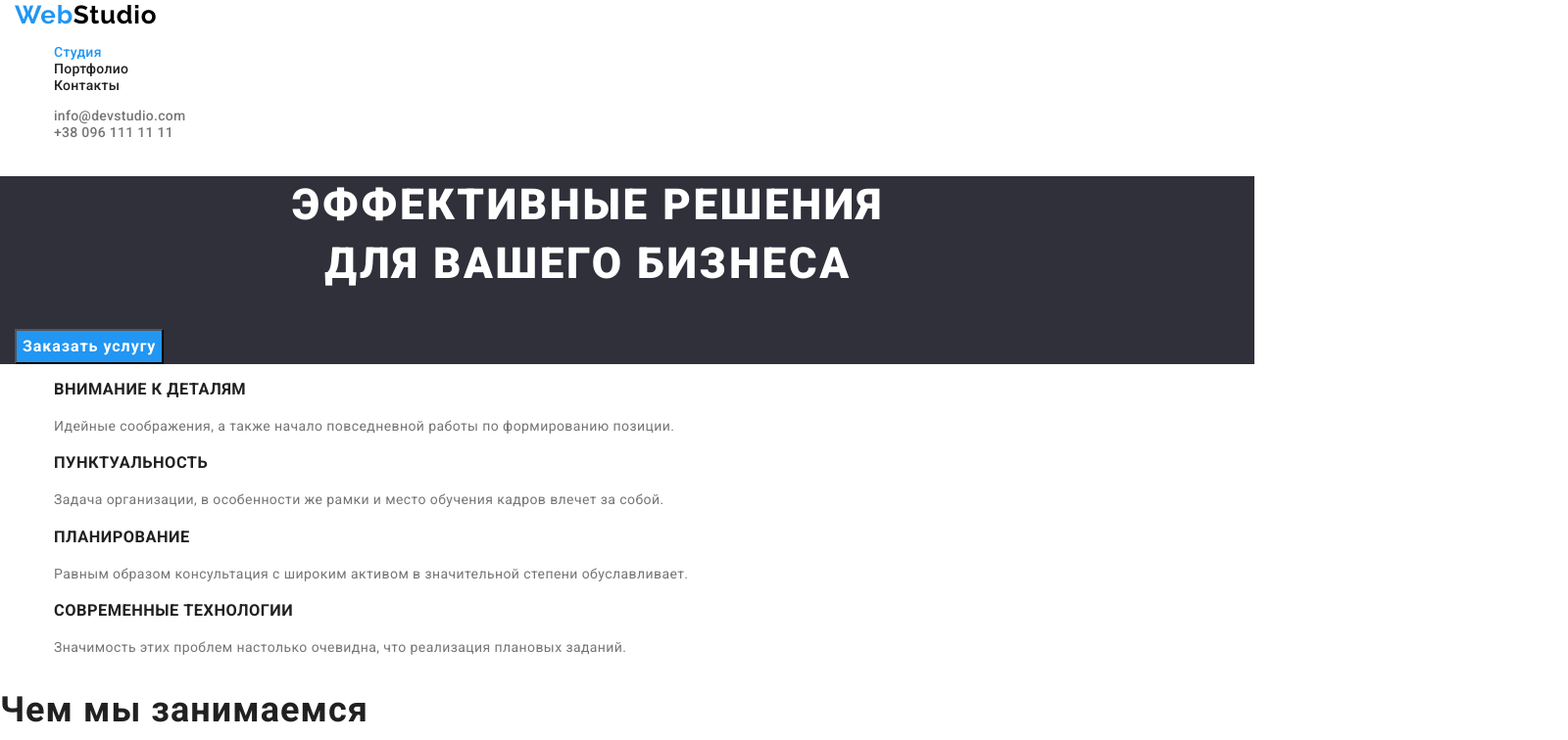
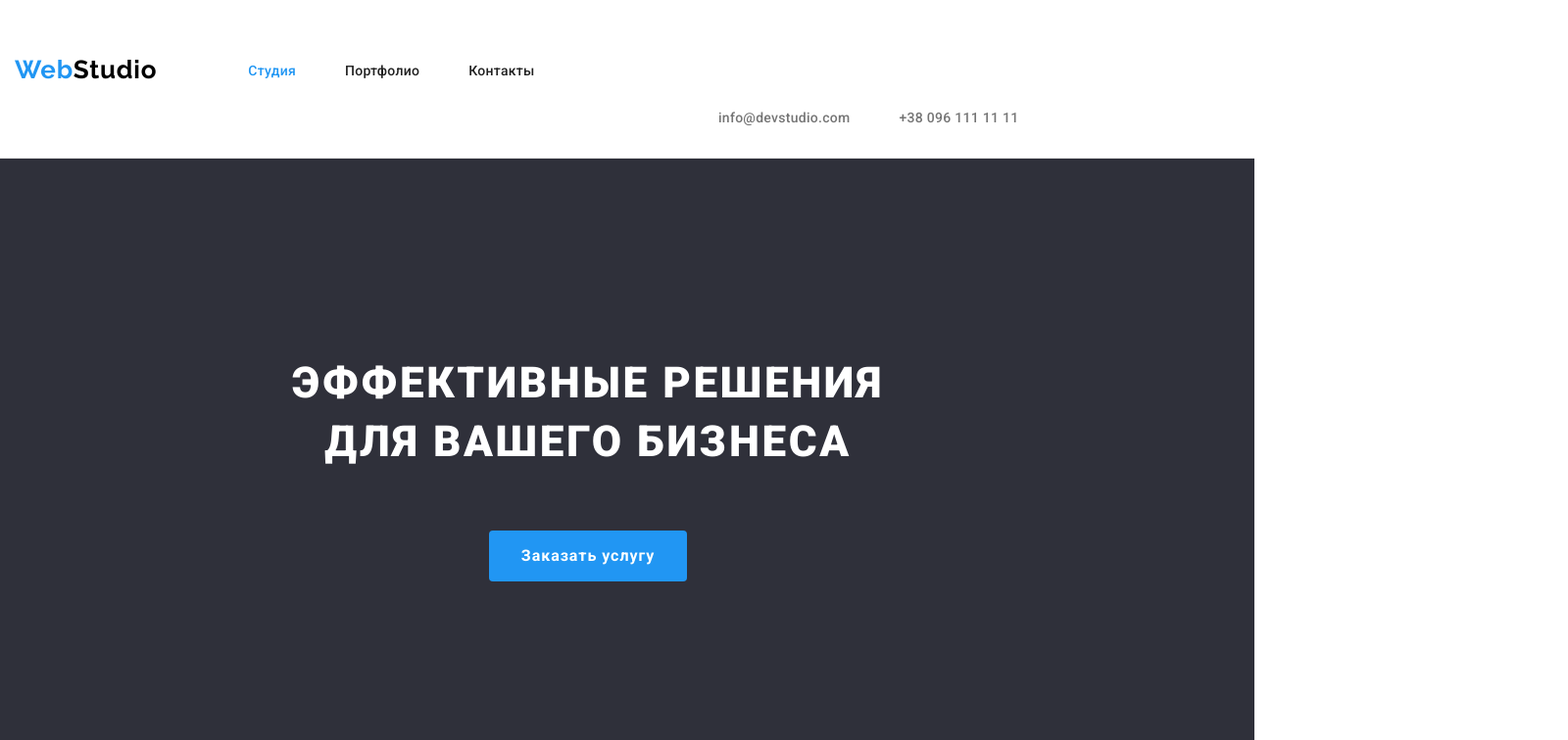
Before and after one commit to KsushaDannik/goit-markup-hw-03, a plain HTML site: page index.html in a window 1280 px wide. Shown: the top 756 px of the page at 98% size, 1600 px wide, since content can reach past the window. Drawn offline with nearby package versions, Linux system fonts and the light colour scheme.

Commit message:
edd flex

```diff
--- a/css/styles.css
+++ b/css/styles.css
@@ -1,3 +1,12 @@
+html {
+  box-sizing: border-box;
+}
+*,
+*::before,
+*::after{
+  box-sizing: border-box;
+
+}
 :root {
   --main-color: #757575;
   --secondary-color: #212121;
@@ -26,6 +35,40 @@ body {
   outline: 1px;
 }
 
+section {
+  padding-top: 94px;
+  padding-bottom: 94px;
+}
+
+p,ul,h1,h2,h3,h4,h5,h6 {
+  margin: 0;
+  padding: 0;
+}
+
+/*-header-*/
+
+.menu {
+   display: flex;
+   margin-left: 93px;
+}
+.menu-item {
+  display: block;
+  padding-top: 32px;
+  padding-bottom: 32px;
+  text-align: center;
+}
+
+.menu-item:not(:last-child){
+    margin-right: 50px;
+}
+
+.header {
+  padding-top: 32px;
+  padding-bottom: 32px;
+  border-bottom: 1px solid #ECECEC;
+
+}
+
 .logo {
   font-family: "Raleway", sans-serif;
   font-weight: 700;
@@ -34,12 +77,19 @@ body {
   letter-spacing: 0.03em;
   color: var(--logo-color);
   text-decoration: none;
+  align-items: center;
+  display: block;
+  padding-top: 24px;
+  padding-bottom: 25px;
 }
 .logo-header {
   color: var(--logo-header-color);
 }
 .logo-studio {
   color: var(--logo-studio-color);
+}
+.site-nav{
+    display: flex;
 }
 .menu-link {
   font-weight: 500;
@@ -56,48 +106,121 @@ body {
   color: var(--link-color);
 }
 
+.contacts {
+  display: flex;
+  margin-left: 718px;
+
+}
+
+.contact-item:not(:last-child){
+  margin-right: 50px;
+}
 .contact-link {
   font-weight: 500;
   line-height: 1.14;
   letter-spacing: 0.02em;
   color: var(--main-color);
   text-decoration: none;
-}
+  display: block;
+ }
 .contact-link:hover,
 .contact-link:focus {
   color: var(--link-color);
 }
+
 ul {
   list-style: none;
 }
 
+/*-ГЕРОЙ-*/
 .hero {
   background-color: var(--background-color);
+  padding-top: 200px;
+  padding-bottom: 200px;
+  text-align: center;
 }
 .hero-title {
   font-weight: 900;
   font-size: 44px;
   line-height: 1.36;
-  text-align: center;
   letter-spacing: 0.06em;
   text-transform: uppercase;
   color: var(--primary-white-color);
+
+  width: 696px;
+  margin-top: 0;
+
+  margin-bottom: 30px;
+  margin-left: auto;
+  margin-right: auto;
+
 }
 .hero-btn {
+  font-family: Roboto;
   font-weight: 700;
   font-size: 16px;
   line-height: 1.88;
-  display: flex;
-  align-items: center;
+
   text-align: center;
   letter-spacing: 0.06em;
   color: var(--primary-white-color);
   background-color: var(--link-color);
   cursor: pointer;
+  border-radius: 4px;
+  padding: 10px 32px;
+  min width: 200px;
+  margin-bottom: 0px;
+  margin-top: 30px;
+  border: 1px solid transparent;
+
 }
 .hero-btn:hover,
 .hero-btn:focus {
   background-color: #188ce8;
+}
+
+
+/* преимущества */
+.future-list {
+  display: flex;
+}
+.future-item:not(:last-child){
+   margin-right: 30px;
+}
+.future-item {
+  width: 270px;
+}
+
+.future-title {
+  font-weight: 700;
+  line-height: 1.14;
+  letter-spacing: 0.03em;
+  text-transform: uppercase;
+  color: var(--secondary-color);
+  margin-bottom: 10px;
+}
+
+.future-text {
+  line-height: 1.71;
+  letter-spacing: 0.03em;
+  color: var(--main-color);
+
+}
+
+/* -what we do- */
+
+.box {
+  padding-top: 0;
+}
+
+.box-list{
+  display: flex;
+}
+.box-item{
+  display: block;
+}
+.box-item:not(:last-child){
+    margin-right: 30px;
 }
 
 .box-title {
@@ -106,6 +229,8 @@ ul {
   line-height: 1.17;
   letter-spacing: 0.03em;
   color: var(--secondary-color);
+  margin-bottom: 50px;
+  text-align: center;
 }
 
 .team-caption {
@@ -114,20 +239,13 @@ ul {
   line-height: 1.17;
   letter-spacing: 0.03em;
   color: var(--secondary-color);
+  padding: 94px 668px 50px 668px;
 }
 
-.future-title {
-  font-weight: 700;
-  line-height: 1.14;
-  letter-spacing: 0.03em;
-  text-transform: uppercase;
-  color: var(--secondary-color);
-}
-
-.future-text {
-  line-height: 1.71;
-  letter-spacing: 0.03em;
-  color: var(--main-color);
+.team-item {
+ width: 270px;
+ height: 368px;
+ border: 1px solid #000 ;
 }
 
 .team-title {
@@ -137,6 +255,7 @@ ul {
   text-align: center;
   letter-spacing: 0.03em;
   color: var(--secondary-color);
+  margin: 30px 59px 10px 60px;
 }
 .team-text {
   font-size: 16px;
@@ -148,6 +267,8 @@ ul {
 
 .footer {
   background-color: var(--background-color);
+  width: 1600px;
+  height: 252px;
 }
 .address-title {
   line-height: 1.71;
--- a/index.html
+++ b/index.html
@@ -20,7 +20,7 @@
   <body>
     <header class="header">
       <div class="container">
-        <nav>
+        <nav class="site-nav">
           <a class="logo link" href="./index.html"
             >Web<span class="logo-header link">Studio</span></a
           >
@@ -54,10 +54,7 @@
     <main>
       <section class="hero">
         <div class="container">
-          <h1 class="hero-title">
-            Эффективные решения <br />
-            для вашего бизнеса
-          </h1>
+          <h1 class="hero-title">Эффективные решения для вашего бизнеса</h1>
           <button type="button" class="hero-btn">Заказать услугу</button>
         </div>
       </section>
@@ -99,12 +96,18 @@
       </section>
 
       <section class="box">
-        <h2 class="box-title">Чем мы занимаемся</h2>
         <div class="container">
-          <ul>
-            <li><img src="./images/box1(1).jpg" alt="клавиатура" /></li>
-            <li><img src="./images/box2(1).jpg" alt="телефон" /></li>
-            <li><img src="./images/box3(1).jpg" alt="планшет" /></li>
+          <h2 class="box-title">Чем мы занимаемся</h2>
+          <ul class="box-list">
+            <li class="box-item">
+              <img src="./images/box1(1).jpg" alt="клавиатура" />
+            </li>
+            <li class="box-item">
+              <img src="./images/box2(1).jpg" alt="телефон" />
+            </li>
+            <li class="box-item">
+              <img src="./images/box3(1).jpg" alt="планшет" />
+            </li>
           </ul>
         </div>
       </section>
```
Also changed, not shown: portfolio.html (+1 -1 lines).
